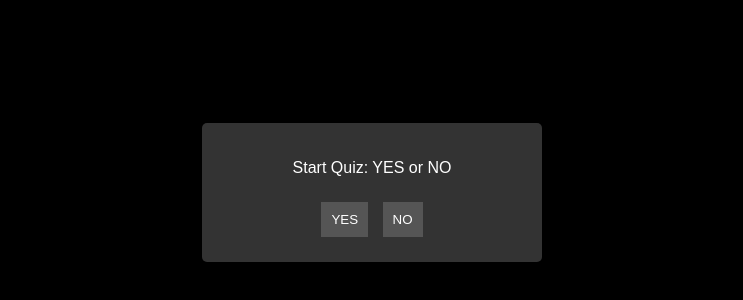
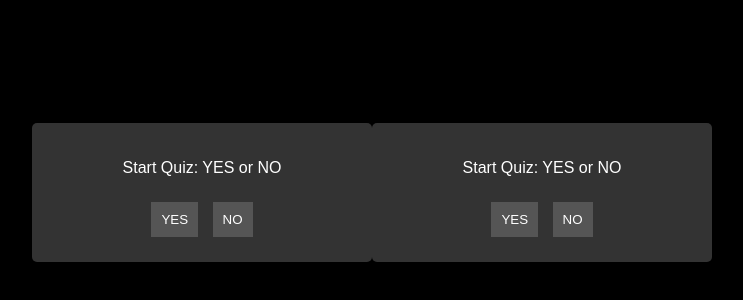
Before and after one commit to LuminEssence18/-the-quiz-project-, a plain HTML site: page index.html in a window 1280 px wide. Shown: the part 208-508 px from the top of the page, without its empty margins (268-1011 px from the left). Drawn offline with Linux system fonts and the light colour scheme.

Commit message:
Update index.html

```diff
--- a/index.html
+++ b/index.html
@@ -21,3 +21,26 @@
     <script src="script.js"></script>
 </body>
 </html>
+<!DOCTYPE html>
+<html lang="en">
+<head>
+    <meta charset="UTF-8">
+    <meta name="viewport" content="width=device-width, initial-scale=1.0">
+    <title>The Quiz Project</title>
+    <link rel="stylesheet" href="styles.css">
+</head>
+<body>
+    <div class="game-container">
+        <div class="computer-screen">
+            <div class="question-box">
+                <p id="question">Start Quiz: YES or NO</p>
+            </div>
+            <div class="answer-buttons">
+                <button id="answer1" onclick="startQuiz()">YES</button>
+                <button id="answer2" onclick="exitQuiz()">NO</button>
+            </div>
+        </div>
+    </div>
+    <script src="script.js"></script>
+</body>
+</html>
```
